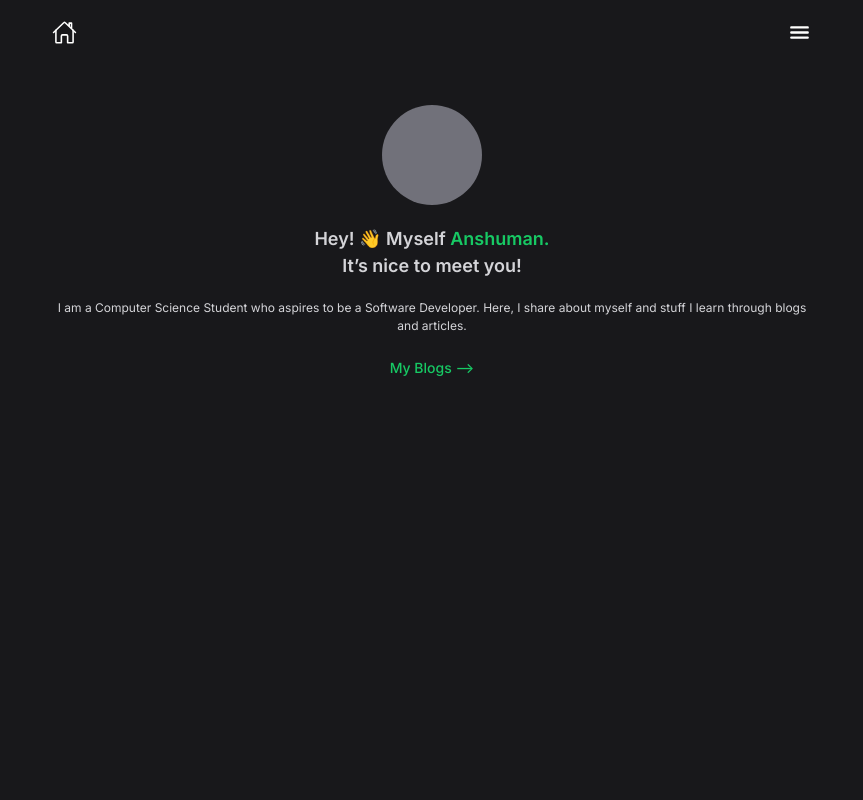
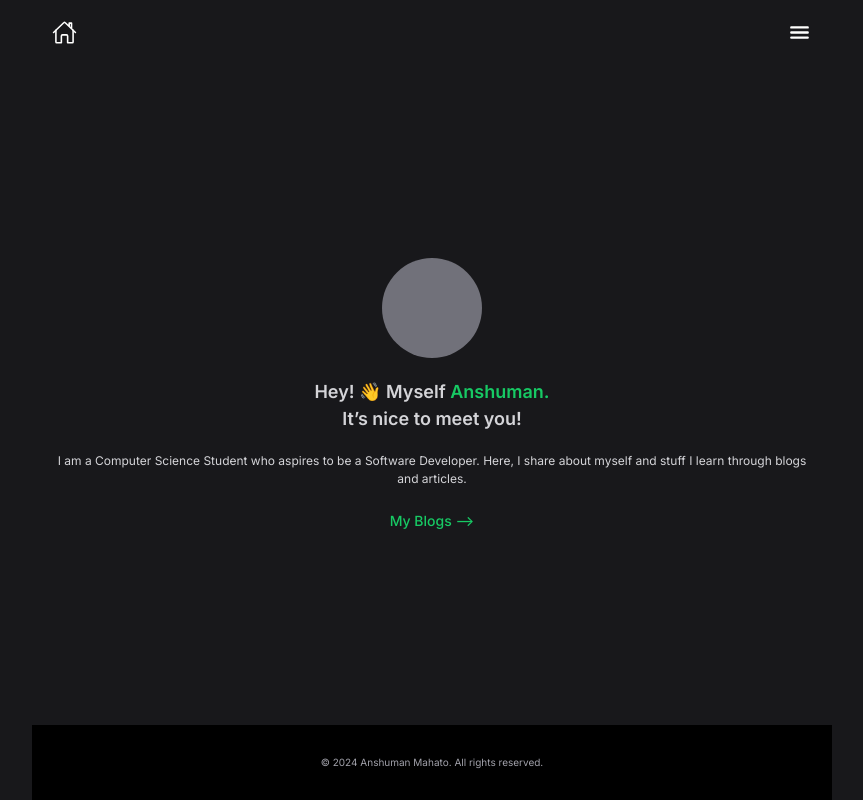
Before and after one commit to AnshumanMahato/Personal-Blog-Website, a Next.js app: page / in a window 1280 px wide. Shown: the top 800 px of the page, without its empty margins (208-1071 px from the left). Built offline with nearby package versions, Linux system fonts and the light colour scheme.

Commit message:
chore: layout restructured

```diff
--- a/app/globals.css
+++ b/app/globals.css
@@ -19,7 +19,6 @@
   body {
     @apply relative;
     @apply w-[100vw];
-    @apply min-h-screen;
     @apply overflow-x-hidden;
     @apply font-normal;
     @apply text-primary-dark;
--- a/app/layout.tsx
+++ b/app/layout.tsx
@@ -15,22 +15,17 @@ export default function RootLayout({
 }: Readonly<{
   children: React.ReactNode;
 }>) {
-  const classes = classNames(
-    inter.className,
-    "antialiased",
-    "flex",
-    "flex-col",
-    "min-h-screen",
-    "items-center",
-    "gap-[4rem]"
-  );
-
   return (
     <html lang="en">
-      <body className={classes}>
-        <Header />
-        {children}
-        <Footer />
+      <body className={`${inter.className} antialiased`}>
+        <div
+          id="root"
+          className="flex flex-col justify-between items-center min-h-screen w-full gap-[4rem]"
+        >
+          <Header />
+          {children}
+          <Footer />
+        </div>
       </body>
     </html>
   );
--- a/app/page.tsx
+++ b/app/page.tsx
@@ -3,7 +3,7 @@ import Section from "./ui/Section";
 
 export default function Home() {
   return (
-    <main className="flex min-h-screen flex-col items-center w-full max-w-[800px] px-[2rem] text-center gap-[4rem]">
+    <main className="flex flex-col items-center w-full max-w-[800px] px-[2rem] text-center gap-[4rem]">
       <Section>
         <div className="w-[10rem] h-[10rem] bg-secondary-light rounded-full"></div>
         <h1 className="test-white text-[1.8rem] font-semibold leading-[150%]">
```
